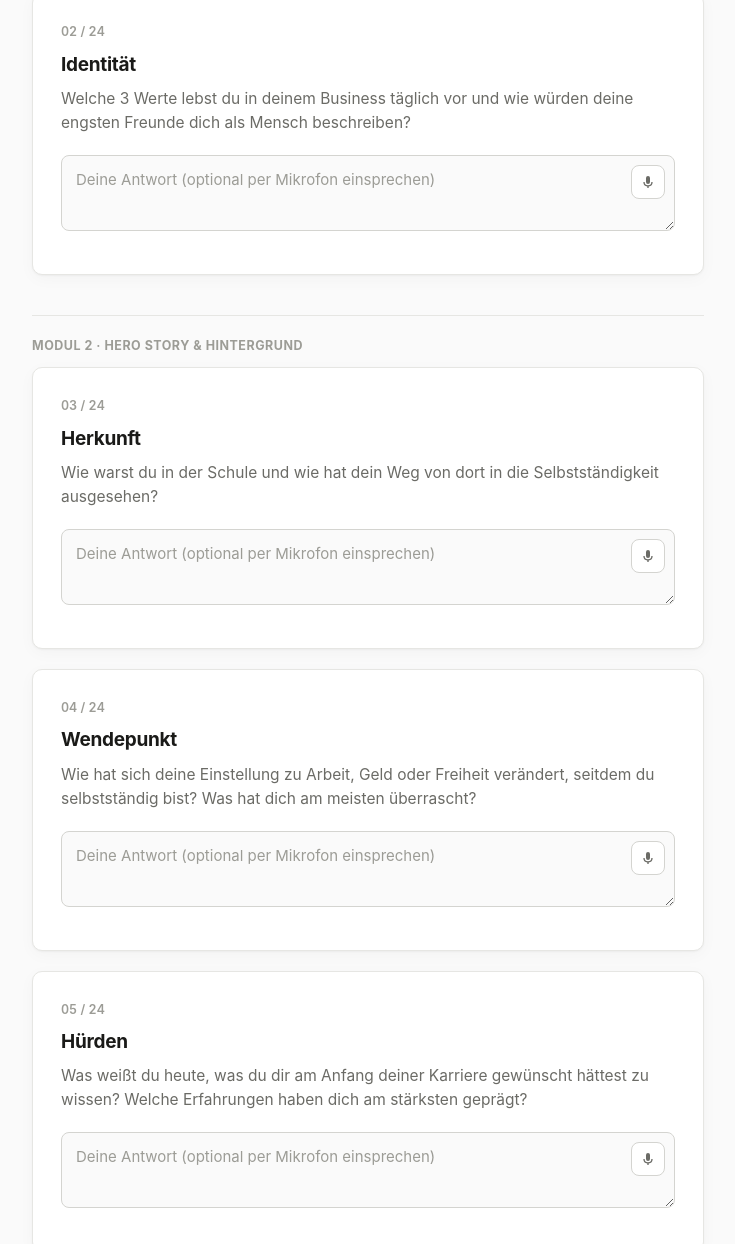
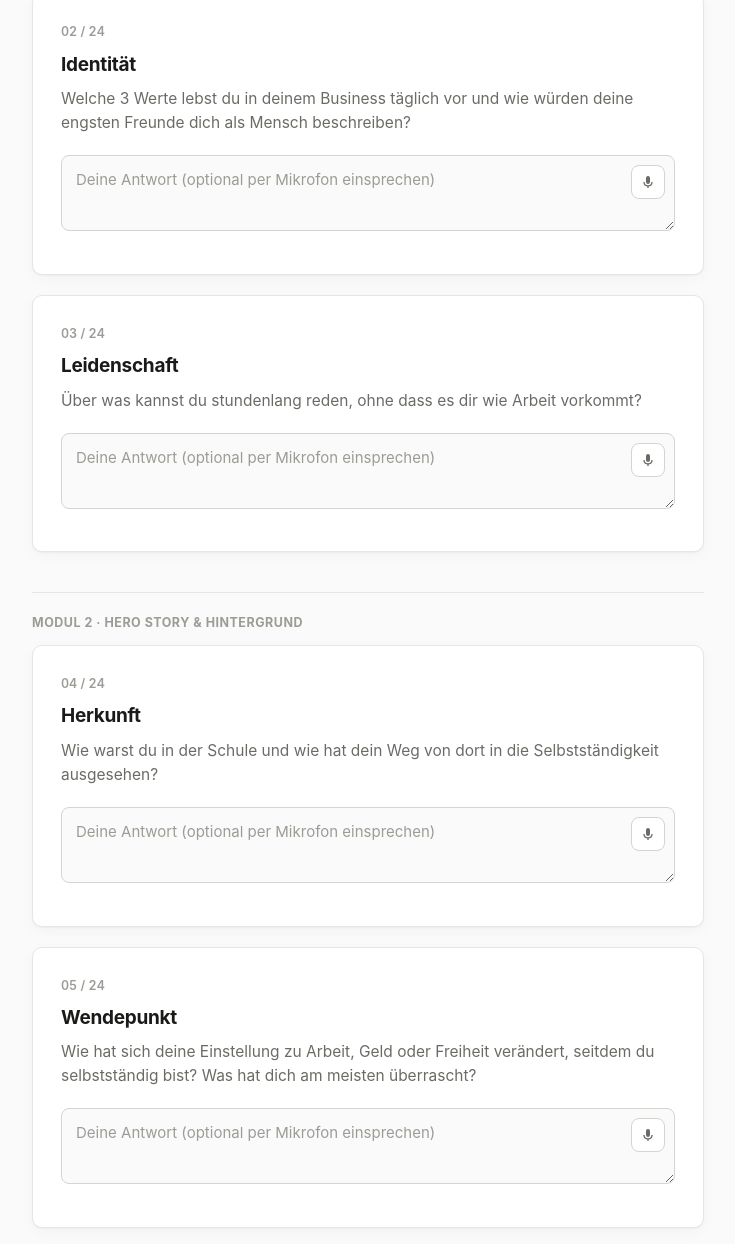
Before and after one commit to melchior-lab/content-fragebogen, a plain HTML site: page lux-hildebrandt/index.html in a window 1280 px wide. Shown: the part 897-2141 px from the top of the page, without its empty margins (272-1007 px from the left). Drawn offline with Linux system fonts and the light colour scheme.

Commit message:
Lux Hildebrandt fragebogen: Netzwerk-Frage raus, Leidenschaft-Frage rein

```diff
--- a/lux-hildebrandt/index.html
+++ b/lux-hildebrandt/index.html
@@ -354,6 +354,7 @@
 const TOPICS = [
   { module: "Modul 1 · Fundament & Werte", title: "Antrieb", pitch: "Warum machst du das, was du machst? Was treibt dich wirklich an?" },
   { module: "Modul 1 · Fundament & Werte", title: "Identität", pitch: "Welche 3 Werte lebst du in deinem Business täglich vor und wie würden deine engsten Freunde dich als Mensch beschreiben?" },
+  { module: "Modul 1 · Fundament & Werte", title: "Leidenschaft", pitch: "Über was kannst du stundenlang reden, ohne dass es dir wie Arbeit vorkommt?" },
 
   { module: "Modul 2 · Hero Story & Hintergrund", title: "Herkunft", pitch: "Wie warst du in der Schule und wie hat dein Weg von dort in die Selbstständigkeit ausgesehen?" },
   { module: "Modul 2 · Hero Story & Hintergrund", title: "Wendepunkt", pitch: "Wie hat sich deine Einstellung zu Arbeit, Geld oder Freiheit verändert, seitdem du selbstständig bist? Was hat dich am meisten überrascht?" },
@@ -368,7 +369,6 @@ const TOPICS = [
   { module: "Modul 4 · Zielgruppe & Proof", title: "Kunden-Realität", pitch: "Beschreib deinen idealen Kunden: Welchen Satz sagt er frustriert vor der Zusammenarbeit und was sagt er voller Freude danach?" },
   { module: "Modul 4 · Zielgruppe & Proof", title: "Erfolgsgeschichte", pitch: "Auf welche Case-Study bist du besonders stolz? (Bitte grobe Zahlen, Daten oder Ergebnisse nennen.) Und dürftest du das auf LinkedIn teilen?" },
   { module: "Modul 4 · Zielgruppe & Proof", title: "Vertrauen", pitch: "Welche Logos, Kundennamen oder Resultate sollen wir als \"Social Proof\" prominent nutzen?" },
-  { module: "Modul 4 · Zielgruppe & Proof", title: "Netzwerk", pitch: "Gibt es Personen, die dir kurzfristig eine Empfehlung auf LinkedIn schreiben würden?" },
 
   { module: "Modul 5 · Voice & Alltag", title: "Grenzen", pitch: "Wie persönlich darf dein Content werden? Was ist \"Off-Limits\" und welche Wörter oder Phrasen willst du niemals in deinen Posts lesen?" },
   { module: "Modul 5 · Voice & Alltag", title: "Alltag", pitch: "Wie sieht ein typischer Arbeitstag bei dir aus (Rituale, Arbeitsweise)? Was gibt dir Energie?" },
```
